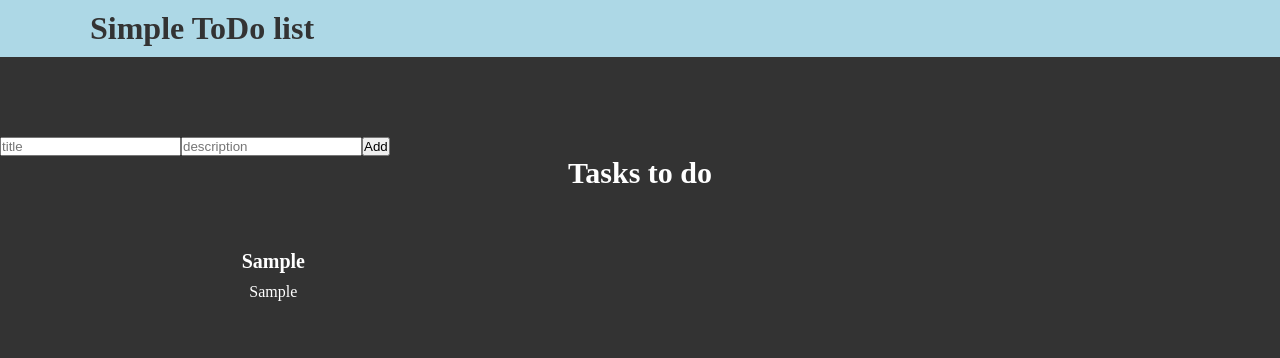
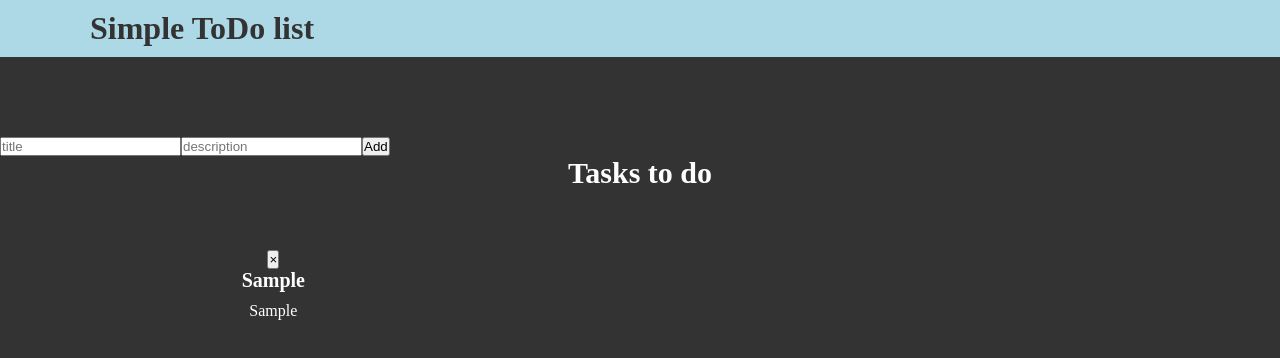
Before and after one commit to goodoldmitch/react-ts, a React (Vite) app in the folder simple-todolist/: page / in a window 1280 px wide. Both pictures are taken after typing "Sample", "Sample" into the empty fields and a click on the button "Add". Shown: the top 358 px of the page. Built offline with nearby package versions, Linux system fonts and the light colour scheme.

Commit message:
Delete item functionality's added

```diff
--- a/simple-todolist/src/App.tsx
+++ b/simple-todolist/src/App.tsx
@@ -9,12 +9,16 @@ function App() {
 
   const [taskList, setTaskList] = useState<Task[]>([]);
 
+  function deleteItem(id: number){
+    setTaskList(prev => prev.filter((item) => item.id !== id));
+  }
+
   return (
     <>
       <Header title="Simple ToDo list" />
       <section className="posts">
         <TaskForm addTask={(task) => setTaskList((prev) => [...prev, task])}  />
-        <TasksList tasks={taskList} />
+        <TasksList tasks={taskList} deleteItem={deleteItem}/>
       </section>
     </>
   )
--- a/simple-todolist/src/components/TaskItem/TaskItem.tsx
+++ b/simple-todolist/src/components/TaskItem/TaskItem.tsx
@@ -1,12 +1,17 @@
 import type { Task } from "../../types/Task"
 import styles from './TaskItem.module.css'
 
-function TaskItem(props:Task){
+type TaskItemProps = Task & {
+    deleteItem : ((id : number) => void)
+}
 
- const {title , description} = props
+function TaskItem(props:TaskItemProps){
+
+ const {id, title , description, deleteItem} = props;
 
     return(
         <div className={styles.tasksItem}>
+            <button onClick={() => deleteItem(id)}>&times;</button>
             <h3>{title}</h3>
             <p>{description}</p>
         </div>
--- a/simple-todolist/src/components/TasksList/TasksList.tsx
+++ b/simple-todolist/src/components/TasksList/TasksList.tsx
@@ -2,11 +2,16 @@ import TaskItem from '../TaskItem/TaskItem'
 import styles from './TaskList.module.css'
 import type { Task } from '../../types/Task'
 
-type TasksList = Task[]
 
-function TasksList({ tasks }: { tasks: TasksList }) {
 
-    const tasksList = tasks
+type TasksListProps = {
+    tasks: Task[],
+    deleteItem: (id : number) => void
+}
+
+function TasksList({ tasks, deleteItem } : TasksListProps) {
+
+    const tasksList = tasks;
 
     return (
         <div className="container">
@@ -14,7 +19,12 @@ function TasksList({ tasks }: { tasks: TasksList }) {
 
             <div className={styles.tasksList}>
                 {tasksList.map((item: Task) => (
-                    <TaskItem id={item.id} title={item.title} description={item.description} key={item.id} />
+                    <TaskItem
+                        id={item.id}
+                        title={item.title}
+                        description={item.description}
+                        key={item.id}
+                        deleteItem={deleteItem} />
                 ))}
             </div>
         </div>
```
